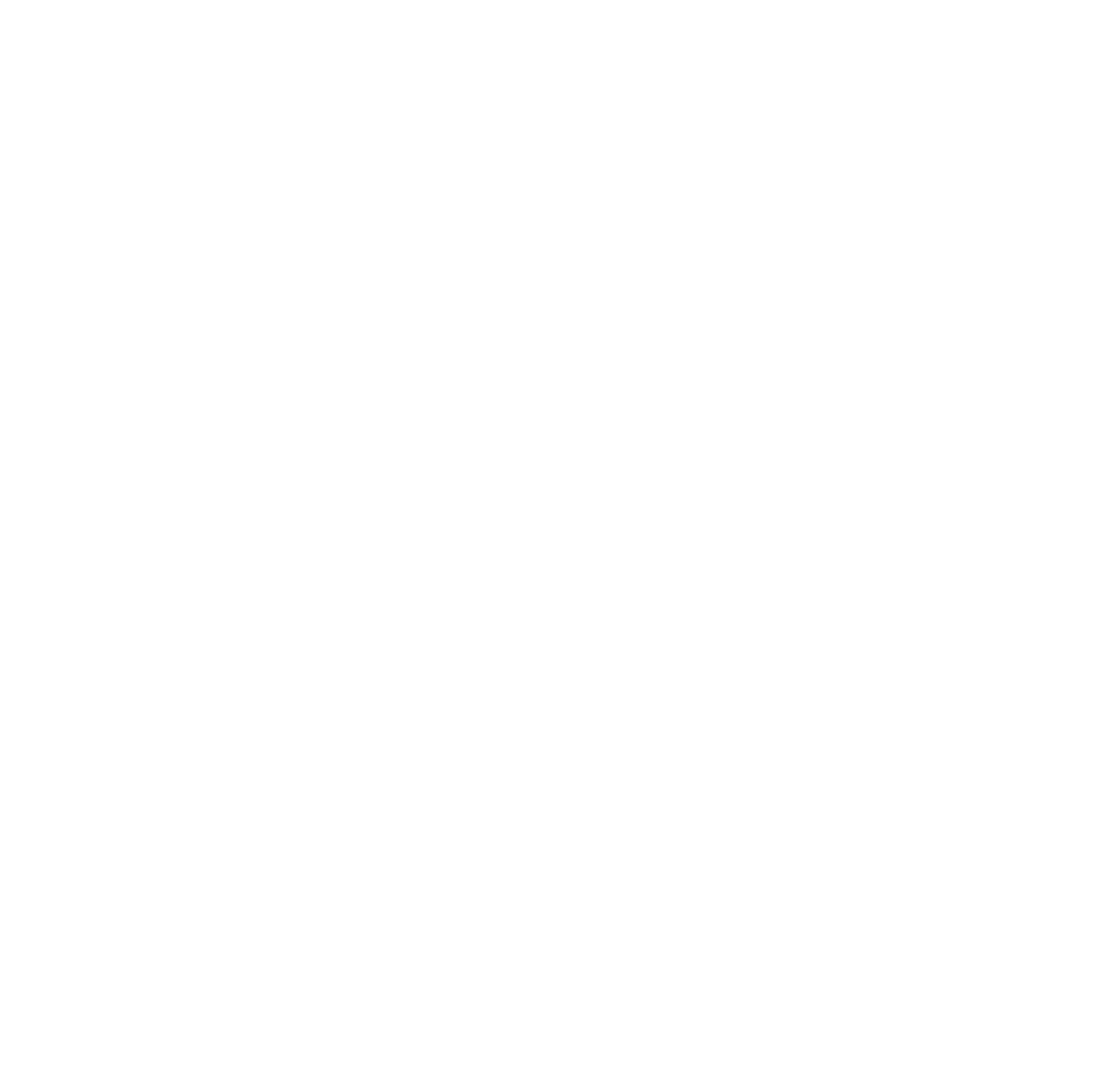
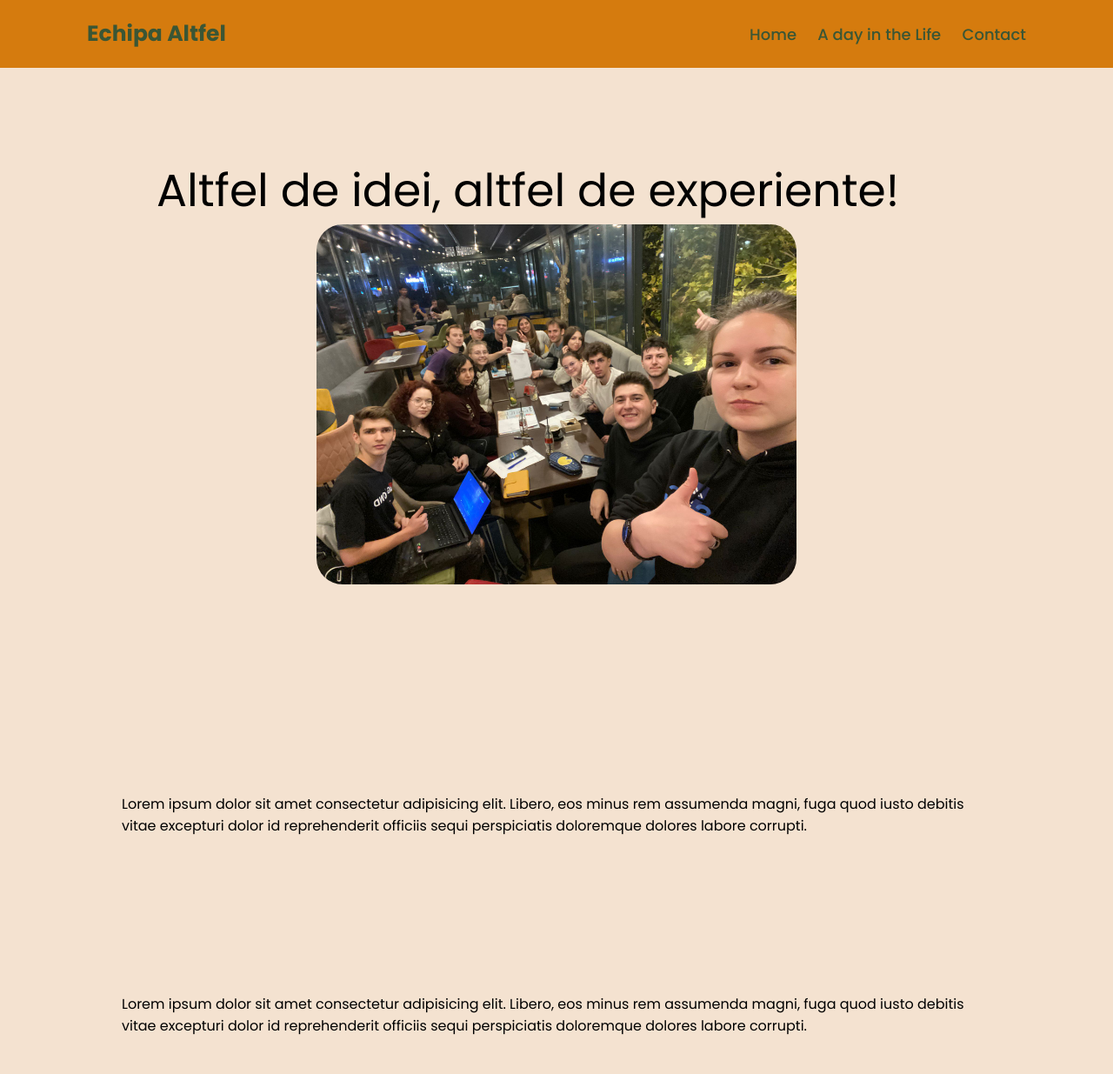
Before and after one commit to AlinXD/a-day-in-the-life, a website: page public/index.html in a window 1280 px wide. Shown: the whole page at 87% size. Before the commit the page ends 800 px from the top, so only its background shows below. Drawn offline with Linux system fonts and the light colour scheme.

Commit message:
am introdus pagina de front end

```diff
--- a/public/index.html
+++ b/public/index.html
@@ -1,13 +1,32 @@
 <!DOCTYPE html>
 <html lang="en">
 <head>
-  <meta charset="UTF-8">
-  <meta name="viewport" content="width=device-width, initial-scale=1.0">
-  <title>Înscriere la proiectul a day in the life</title>
-  <link rel="stylesheet" href="style.css">
-  <script defer src="client.js"></script>
+    <meta charset="UTF-8">
+    <meta name="viewport" content="width=device-width, initial-scale=1.0">
+    <title>Echipa Altfel</title>
+    <link rel="stylesheet" href="style.css">
 </head>
 <body>
+    <header class="header">
+        <a href="#" class="logo">Echipa Altfel</a>
+        <nav class="navbar">
+            <a href="#home">Home</a>
+            <a href="#proiect">A day in the Life</a>
+            <a href="#contact">Contact</a>
+        </nav>
+    </header>
+    <div id="home">
+        <p>Altfel de idei, altfel de experiente!</p>
+        <img src="assets/echipa_altfel.jpeg" alt="pozic_cu_noi">
 
+    </div>
+
+    <div id="proiect">
+        <p>Lorem ipsum dolor sit amet consectetur adipisicing elit. Libero, eos minus rem assumenda magni, fuga quod iusto debitis vitae excepturi dolor id reprehenderit officiis sequi perspiciatis doloremque dolores labore corrupti.</p>
+    </div>
+
+    <div id="contact">
+        <p>Lorem ipsum dolor sit amet consectetur adipisicing elit. Libero, eos minus rem assumenda magni, fuga quod iusto debitis vitae excepturi dolor id reprehenderit officiis sequi perspiciatis doloremque dolores labore corrupti.</p>
+    </div>
 </body>
 </html>
--- a/public/style.css
+++ b/public/style.css
@@ -1,6 +1,80 @@
-body {
-    /* Aici mai puteti adauga fonturi noi de pe internet*/
+@import url('https://fonts.googleapis.com/css2?family=Poppins:ital,wght@0,100;0,200;0,300;0,400;0,500;0,600;0,700;0,800;0,900;1,100;1,200;1,300;1,400;1,500;1,600;1,700;1,800;1,900&display=swap');
+
+*{
+    font-family: "Poppins", sans-serif;
     margin: 0;
     padding: 0;
     box-sizing: border-box;
 }
+
+body{
+    background-color: #F4E2D0;
+}
+
+.header{
+    position: fixed;
+    top: 0;
+    left: 0;
+    width: 100%;
+    padding: 20px 100px;
+    background-color: #D57B0E;
+    display: flex;
+    align-items: center;
+    justify-content: space-between;
+}
+
+.logo{
+    font-size: 25px;
+    color: #3A5635;
+    text-decoration: none;
+    font-weight: 700;
+}
+
+.navbar a{
+    position: relative;
+    font-size: 18px;
+    color: #3A5635;
+    text-decoration: none;
+    font-weight: 500;
+    margin-left: 20px;
+}
+
+.navbar a::before{
+    content: '';
+    position: absolute;
+    top: 100%;
+    left: 0;
+    width: 0;
+    height: 2px;
+    background:#3A5635;
+    transition: 0.4s;
+}
+
+.navbar a:hover::before{
+    width: 100%;
+}
+
+#home{
+    margin: 80px;
+    padding: 100px;
+    font-size: 52px;
+}
+
+img{
+    border-radius: 30px;
+    margin-left: auto;
+    margin-right: auto;
+    padding: 0;
+    width: 60%;
+    display: block;
+}
+
+#proiect{
+    margin: 100px;
+    padding: 40px;
+}
+
+#contact{
+    margin: 100px;
+    padding: 40px;
+}
```
Also changed, not shown: public/Assets/echipa_altfel.jpeg (added).
